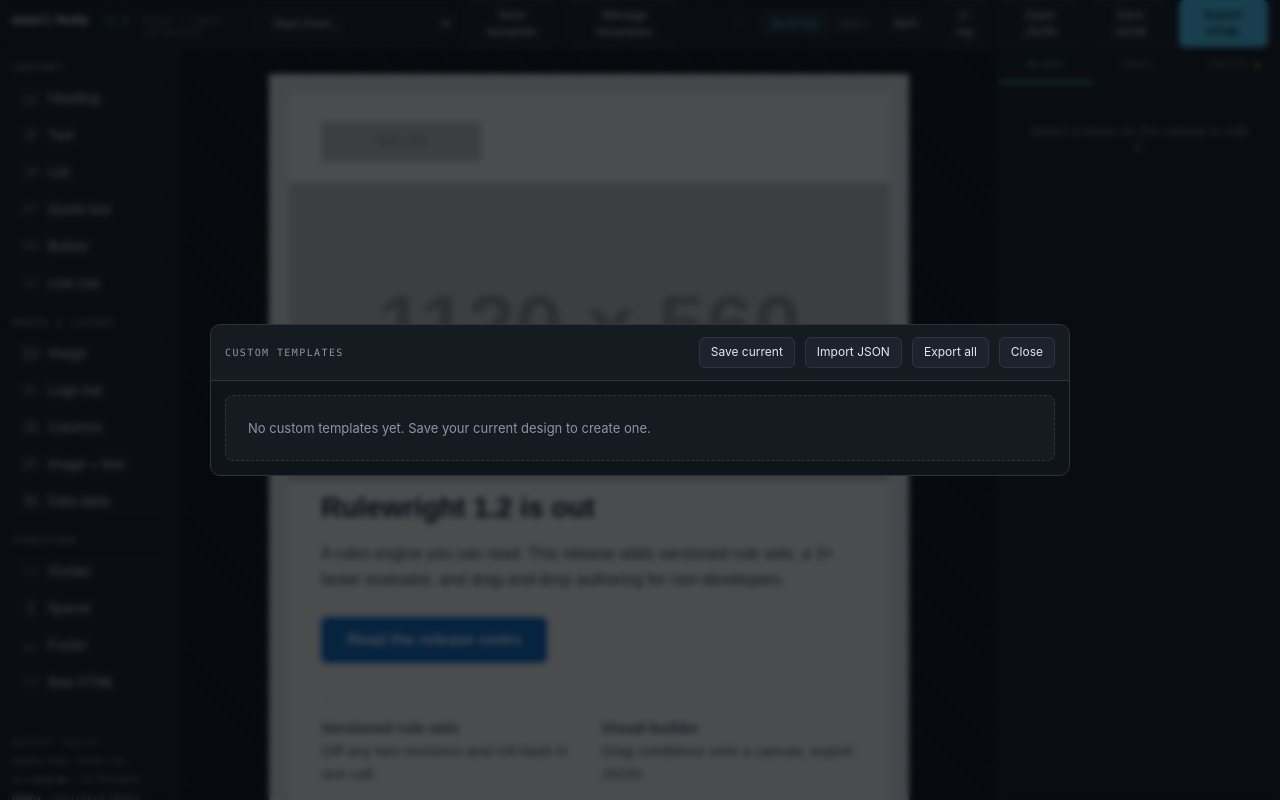
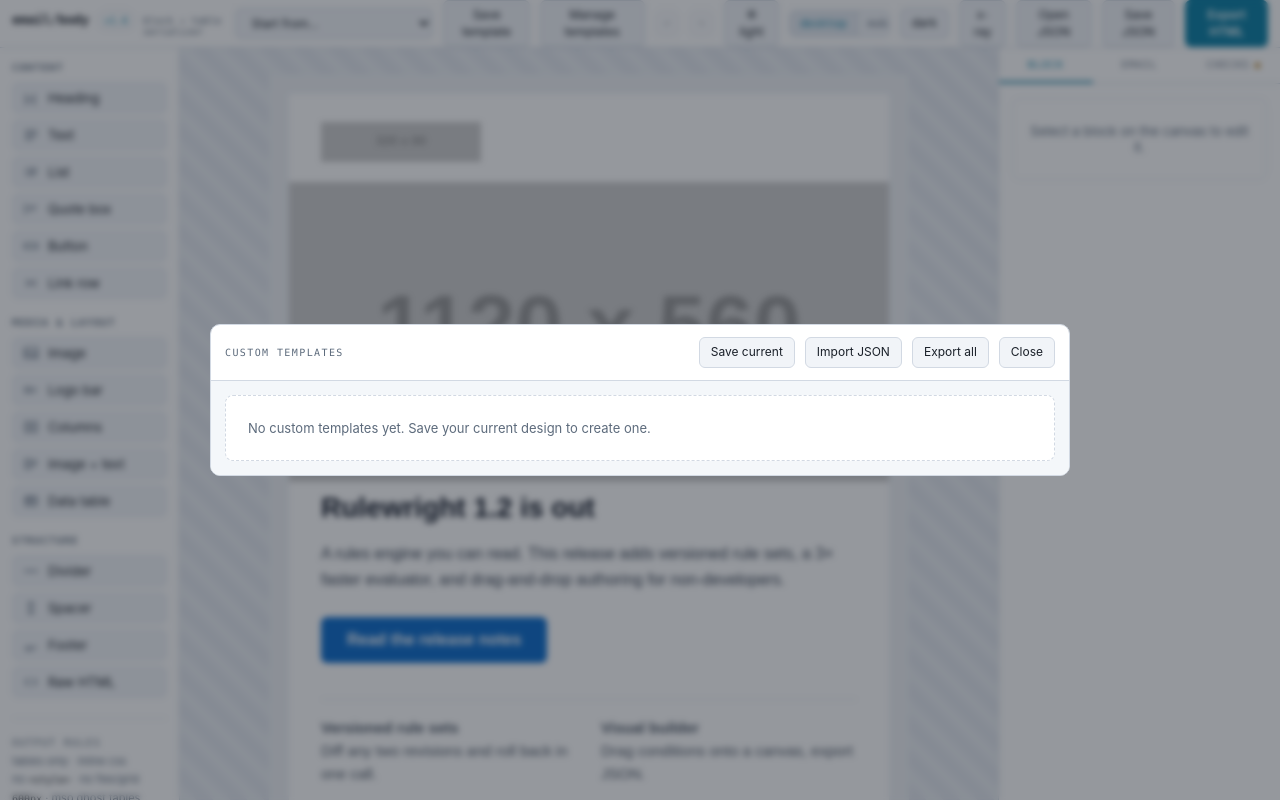
Before and after one commit to albahadly/EmailBuilder, a plain HTML site: page index.html in a window 1280 px wide. Both pictures are taken after a click on the button "Manage templates". Drawn offline with Linux system fonts and the light colour scheme; placeholder pictures from the web are drawn by us.

Commit message:
add light theme

```diff
--- a/index.html
+++ b/index.html
@@ -6,12 +6,30 @@
 <title>Email body builder</title>
 <style>
   :root{
+    color-scheme:dark;
     --ink:#0e1116; --panel:#161b22; --panel-2:#1c232c; --panel-3:#232b36;
-    --line:#2b3441; --line-soft:#212932; --text:#e2e8f0; --muted:#8996a6;
-    --accent:#4fd1ff; --accent-ink:#062430; --amber:#f0b429; --danger:#f2777a; --ok:#5ac48f;
-    --wire:rgba(79,209,255,.55); --wire-soft:rgba(240,180,41,.45);
+    --line:#2b3441; --line-soft:#212932; --line-hover:#3a4553; --text:#e2e8f0; --muted:#8996a6;
+    --accent:#4fd1ff; --accent-ink:#062430; --amber:#f0b429; --danger:#f2777a; --danger-ink:#3a0c0d; --ok:#5ac48f;
+    --wire:rgba(79,209,255,.55); --wire-soft:rgba(240,180,41,.45); --hover-outline:rgba(79,209,255,.35);
+    --stage-a:#0e1116; --stage-b:#101419;
+    --code-bg:#0b0e12; --code-text:#c6d0dc; --tpl-bg:#0f141b;
+    --overlay:rgba(5,8,11,.72); --shadow:rgba(0,0,0,.5);
+    --note-bg:rgba(240,180,41,.07); --note-line:rgba(240,180,41,.25); --note-text:#e8c98a;
+    --info-bg:rgba(79,209,255,.06); --info-line:rgba(79,209,255,.25); --info-text:#a9d9ea;
     --mono:ui-monospace,"SF Mono","JetBrains Mono",Menlo,Consolas,monospace;
     --sans:-apple-system,BlinkMacSystemFont,"Segoe UI",Roboto,system-ui,sans-serif;
+  }
+  :root[data-theme="light"]{
+    color-scheme:light;
+    --ink:#f4f6f9; --panel:#ffffff; --panel-2:#f1f4f8; --panel-3:#e4eaf1;
+    --line:#d2d9e3; --line-soft:#e3e8ef; --line-hover:#b3bfcd; --text:#1a2029; --muted:#5d6b7c;
+    --accent:#0a7ea4; --accent-ink:#ffffff; --amber:#a86a00; --danger:#c1393c; --danger-ink:#ffffff; --ok:#2c8a5c;
+    --wire:rgba(10,126,164,.55); --wire-soft:rgba(168,106,0,.45); --hover-outline:rgba(10,126,164,.4);
+    --stage-a:#eaeef3; --stage-b:#e2e7ee;
+    --code-bg:#f7f9fc; --code-text:#26313e; --tpl-bg:#f4f7fa;
+    --overlay:rgba(20,28,38,.45); --shadow:rgba(15,25,40,.18);
+    --note-bg:rgba(168,106,0,.08); --note-line:rgba(168,106,0,.28); --note-text:#6b4400;
+    --info-bg:rgba(10,126,164,.07); --info-line:rgba(10,126,164,.3); --info-text:#0d5a75;
   }
   *{box-sizing:border-box}
   html,body{height:100%}
@@ -28,7 +46,7 @@
   .brand .ver{color:var(--accent);border:1px solid var(--line);padding:1px 6px;border-radius:999px;line-height:1.5}
 
   .btn{background:var(--panel-2);border:1px solid var(--line);border-radius:6px;padding:6px 11px;cursor:pointer;font-size:12px;line-height:1.4;transition:background .12s,border-color .12s}
-  .btn:hover{background:var(--panel-3);border-color:#3a4553}
+  .btn:hover{background:var(--panel-3);border-color:var(--line-hover)}
   .btn:disabled{opacity:.38;cursor:not-allowed}
   .btn.primary{background:var(--accent);border-color:var(--accent);color:var(--accent-ink);font-weight:600}
   .btn.primary:hover{filter:brightness(1.08)}
@@ -53,13 +71,13 @@
   .legend{margin-top:20px;padding-top:14px;border-top:1px solid var(--line-soft);line-height:1.7;color:var(--muted);font-size:11px}
   .legend code{font-family:var(--mono);color:var(--text);font-size:10px}
 
-  .stage{flex:1;min-width:0;overflow-y:auto;padding:26px 20px 120px;background:repeating-linear-gradient(45deg,#0e1116 0 12px,#101419 12px 24px)}
+  .stage{flex:1;min-width:0;overflow-y:auto;padding:26px 20px 120px;background:repeating-linear-gradient(45deg,var(--stage-a) 0 12px,var(--stage-b) 12px 24px)}
   .stagewrap{margin:0 auto;transition:max-width .2s}
   .canvas{padding:1px}
   .dark .canvas{filter:invert(1) hue-rotate(180deg)}
   .blockwrap{position:relative}
   .blockwrap.sel{outline:2px solid var(--accent);outline-offset:-1px}
-  .blockwrap:hover:not(.sel){outline:1px solid rgba(79,209,255,.35);outline-offset:-1px}
+  .blockwrap:hover:not(.sel){outline:1px solid var(--hover-outline);outline-offset:-1px}
   .bctl{position:absolute;top:-1px;right:-1px;display:none;gap:1px;z-index:5;background:var(--accent);border-radius:0 0 0 5px;overflow:hidden}
   .blockwrap:hover .bctl,.blockwrap.sel .bctl{display:flex}
   .bctl button{background:transparent;border:0;color:var(--accent-ink);cursor:pointer;font-family:var(--mono);font-size:11px;padding:3px 7px;line-height:1.4}
@@ -87,7 +105,9 @@
   .row .field{flex:1}
   .swatch{display:flex;gap:6px;align-items:center}
   .swatch input[type=color]{width:28px;height:28px;padding:0;border:1px solid var(--line);border-radius:5px;background:var(--panel-2);cursor:pointer;flex:0 0 28px}
-  .note{display:flex;gap:7px;margin-top:14px;padding:9px 10px;border-radius:6px;background:rgba(240,180,41,.07);border:1px solid rgba(240,180,41,.25);color:#e8c98a;font-size:11px;line-height:1.55}
+  .note{display:flex;gap:7px;margin-top:14px;padding:9px 10px;border-radius:6px;background:var(--note-bg);border:1px solid var(--note-line);color:var(--note-text);font-size:11px;line-height:1.55}
+  .note.info{background:var(--info-bg);border-color:var(--info-line);color:var(--info-text)}
+  .note.info b{color:var(--accent)}
   .note b{color:var(--amber);font-family:var(--mono);font-size:10px;letter-spacing:.08em;text-transform:uppercase;display:block;margin-bottom:2px}
   .sect{border-top:1px solid var(--line-soft);margin:16px 0 12px;padding-top:13px;display:flex;justify-content:space-between;align-items:center}
   details.adv{margin-top:14px;border-top:1px solid var(--line-soft);padding-top:12px}
@@ -102,23 +122,23 @@
   .check b{display:block;font-weight:600;margin-bottom:1px}
   .check span{color:var(--muted)}
 
-  .fmt{position:fixed;z-index:40;display:none;gap:1px;background:var(--panel-3);border:1px solid var(--line);border-radius:6px;box-shadow:0 6px 20px rgba(0,0,0,.5);overflow:hidden;align-items:stretch}
+  .fmt{position:fixed;z-index:40;display:none;gap:1px;background:var(--panel-3);border:1px solid var(--line);border-radius:6px;box-shadow:0 6px 20px var(--shadow);overflow:hidden;align-items:stretch}
   .fmt button{background:transparent;border:0;color:var(--text);cursor:pointer;padding:5px 9px;font-family:var(--mono);font-size:12px}
   .fmt button:hover{background:var(--accent);color:var(--accent-ink)}
   .fmt select{background:var(--panel-2);border:0;border-left:1px solid var(--line);font-family:var(--mono);font-size:11px;padding:0 6px;cursor:pointer}
 
-  .modal{position:fixed;inset:0;z-index:50;display:none;background:rgba(5,8,11,.72);-webkit-backdrop-filter:blur(3px);backdrop-filter:blur(3px);padding:36px 24px}
+  .modal{position:fixed;inset:0;z-index:50;display:none;background:var(--overlay);-webkit-backdrop-filter:blur(3px);backdrop-filter:blur(3px);padding:36px 24px}
   .modal.open{display:flex;align-items:center;justify-content:center}
   .sheet{width:min(940px,100%);max-height:100%;display:flex;flex-direction:column;background:var(--panel);border:1px solid var(--line);border-radius:10px;overflow:hidden}
   .sheet header{display:flex;align-items:center;gap:10px;padding:12px 14px;border-bottom:1px solid var(--line)}
   .sheet header .eyebrow{margin-right:auto}
-  .sheet pre{margin:0;flex:1;overflow:auto;padding:14px;background:#0b0e12;font-family:var(--mono);font-size:11.5px;line-height:1.65;color:#c6d0dc;white-space:pre-wrap;word-break:break-word}
+  .sheet pre{margin:0;flex:1;overflow:auto;padding:14px;background:var(--code-bg);font-family:var(--mono);font-size:11.5px;line-height:1.65;color:var(--code-text);white-space:pre-wrap;word-break:break-word}
   .meter{padding:10px 14px;border-top:1px solid var(--line);display:flex;align-items:center;gap:12px;font-family:var(--mono);font-size:11px;color:var(--muted)}
   .bar{flex:1;height:5px;border-radius:3px;background:var(--panel-3);overflow:hidden}
   .bar i{display:block;width:0;height:100%;background:var(--accent);transition:width .2s}
   .bar i.warn{background:var(--amber)}
   .tplsheet{width:min(860px,100%)}
-  .tplbody{flex:1;overflow:auto;padding:14px;background:#0f141b}
+  .tplbody{flex:1;overflow:auto;padding:14px;background:var(--tpl-bg)}
   .tplrow{display:grid;grid-template-columns:minmax(0,1fr) auto;gap:12px;align-items:center;padding:11px 12px;border:1px solid var(--line);border-radius:8px;background:var(--panel);margin-bottom:9px}
   .tplname{font-family:var(--mono);font-size:12px;color:var(--text)}
   .tplmeta{margin-top:4px;font-size:11px;color:var(--muted)}
@@ -131,12 +151,24 @@
   .askinput{width:100%;background:var(--panel-2);border:1px solid var(--line);border-radius:6px;padding:7px 9px;font-family:var(--mono);font-size:12px;color:var(--text)}
   .askinput:focus{border-color:var(--accent);outline:none}
   .askfoot{display:flex;justify-content:flex-end;gap:8px;padding:12px 14px;border-top:1px solid var(--line);background:var(--panel)}
-  .btn.danger{background:var(--danger);border-color:var(--danger);color:#3a0c0d;font-weight:600}
+  .btn.danger{background:var(--danger);border-color:var(--danger);color:var(--danger-ink);font-weight:600}
 
   @media (max-width:980px){.palette{flex:0 0 150px}.inspector{flex:0 0 236px}}
   @media (prefers-reduced-motion:reduce){*{transition:none!important}}
 
 </style>
+<script>
+/* Applied before first paint so a light-theme reload never flashes dark. */
+(function () {
+  var THEME_KEY = 'email_builder_theme_v1';
+  var saved = null;
+  try { saved = localStorage.getItem(THEME_KEY); } catch (e) {}
+  if (saved !== 'light' && saved !== 'dark') {
+    saved = window.matchMedia && window.matchMedia('(prefers-color-scheme: light)').matches ? 'light' : 'dark';
+  }
+  document.documentElement.dataset.theme = saved;
+})();
+</script>
 </head>
 <body>
 
@@ -148,6 +180,7 @@
     <button class="btn" id="manageTplBtn" title="Manage saved custom templates">Manage templates</button>
     <button class="btn icon" id="undoBtn" title="Undo (Ctrl+Z)">↶</button>
     <button class="btn icon" id="redoBtn" title="Redo (Ctrl+Shift+Z)">↷</button>
+    <button class="btn" id="themeBtn" title="Switch the editor between light and dark" aria-pressed="false">theme</button>
     <div class="seg" id="viewSeg">
       <button data-w="0" class="on">desktop</button>
       <button data-w="375">mobile</button>
@@ -1488,17 +1521,17 @@ function renderEmail(s) {
     ${fColor('Card background','$cardBg',s.cardBg)}
     ${fColor('Body text','$text',s.text)}
     ${fColor('Link','$link',s.link)}
-    <div class="note" style="background:rgba(79,209,255,.06);border-color:rgba(79,209,255,.25);color:#a9d9ea"><span><b style="color:var(--accent)">Body text</b>Blocks that set their own colour keep it. Clear a block's colour field to fall back to this one.</span></div>
+    <div class="note info"><span><b>Body text</b>Blocks that set their own colour keep it. Clear a block's colour field to fall back to this one.</span></div>
     <div class="row">${fSel('Text direction','$dir',s.dir,[['ltr','Left to right'],['rtl','Right to left']])}${fText('Language','$lang',s.lang,'en')}</div>
     ${fArea('Preheader','$preheader',s.preheader,3)}
     <div class="note"><span><b>Preheader</b>The preview line in the inbox list. It stays hidden in the body and is padded with zero-width joiners so the client cannot pull your first paragraph in after it.</span></div>
     <div class="sect"><span class="eyebrow">Compatibility</span></div>
     ${fSel('Provider profile','$compatProfile',s.compatProfile,COMPAT_PROFILES)}
     ${fSel('Safe reset in full document','$safeReset',s.safeReset,[[true,'On'],[false,'Off']])}
-    <div class="note" style="background:rgba(79,209,255,.06);border-color:rgba(79,209,255,.25);color:#a9d9ea"><span><b style="color:var(--accent)">Profile</b>Mainstream targets current major clients. Broad and Legacy profiles add stricter warnings for older Outlook and webmail engines.</span></div>
+    <div class="note info"><span><b>Profile</b>Mainstream targets current major clients. Broad and Legacy profiles add stricter warnings for older Outlook and webmail engines.</span></div>
     <div class="sect"><span class="eyebrow">Merge tags</span></div>
     ${fSel('Platform','$esp',s.esp,Object.entries(ESP).map(([k,v]) => [k,v.label]))}
-    <div class="note" style="background:rgba(79,209,255,.06);border-color:rgba(79,209,255,.25);color:#a9d9ea"><span><b style="color:var(--accent)">Insert</b>Select text in any block and use the merge-tag menu in the floating toolbar. Corner radius on the container is ignored by Outlook, which squares it off.</span></div>`;
+    <div class="note info"><span><b>Insert</b>Select text in any block and use the merge-tag menu in the floating toolbar. Corner radius on the container is ignored by Outlook, which squares it off.</span></div>`;
 }
 
 function renderChecks() {
@@ -1831,6 +1864,34 @@ $('darkBtn').addEventListener('click', e => {
   document.body.classList.toggle('dark');
   e.target.classList.toggle('on', document.body.classList.contains('dark'));
 });
+
+/* Editor chrome theme. Distinct from #darkBtn, which only previews the email
+   itself under a forced-dark client. */
+const THEME_KEY = 'email_builder_theme_v1';
+const themeBtn = $('themeBtn');
+function applyTheme(mode, persist) {
+  const theme = mode === 'light' ? 'light' : 'dark';
+  document.documentElement.dataset.theme = theme;
+  themeBtn.textContent = theme === 'light' ? '☀ light' : '☾ dark';
+  themeBtn.setAttribute('aria-pressed', theme === 'light' ? 'true' : 'false');
+  if (persist) { try { localStorage.setItem(THEME_KEY, theme); } catch {} }
+}
+function storedTheme() {
+  try {
+    const raw = localStorage.getItem(THEME_KEY);
+    return raw === 'light' || raw === 'dark' ? raw : null;
+  } catch { return null; }
+}
+applyTheme(document.documentElement.dataset.theme, false);
+themeBtn.addEventListener('click', () => {
+  applyTheme(document.documentElement.dataset.theme === 'light' ? 'dark' : 'light', true);
+});
+if (window.matchMedia) {
+  const sysLight = window.matchMedia('(prefers-color-scheme: light)');
+  const onSysChange = e => { if (!storedTheme()) applyTheme(e.matches ? 'light' : 'dark', false); };
+  if (sysLight.addEventListener) sysLight.addEventListener('change', onSysChange);
+  else if (sysLight.addListener) sysLight.addListener(onSysChange);
+}
 $('undoBtn').addEventListener('click', undo);
 $('redoBtn').addEventListener('click', redo);
 
```
